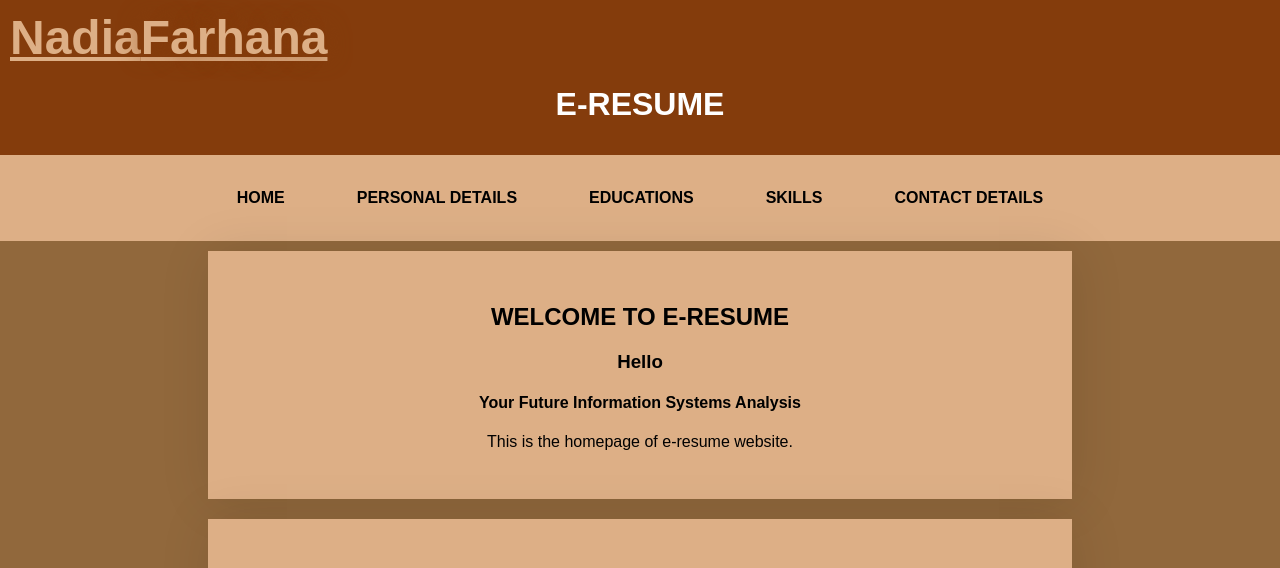
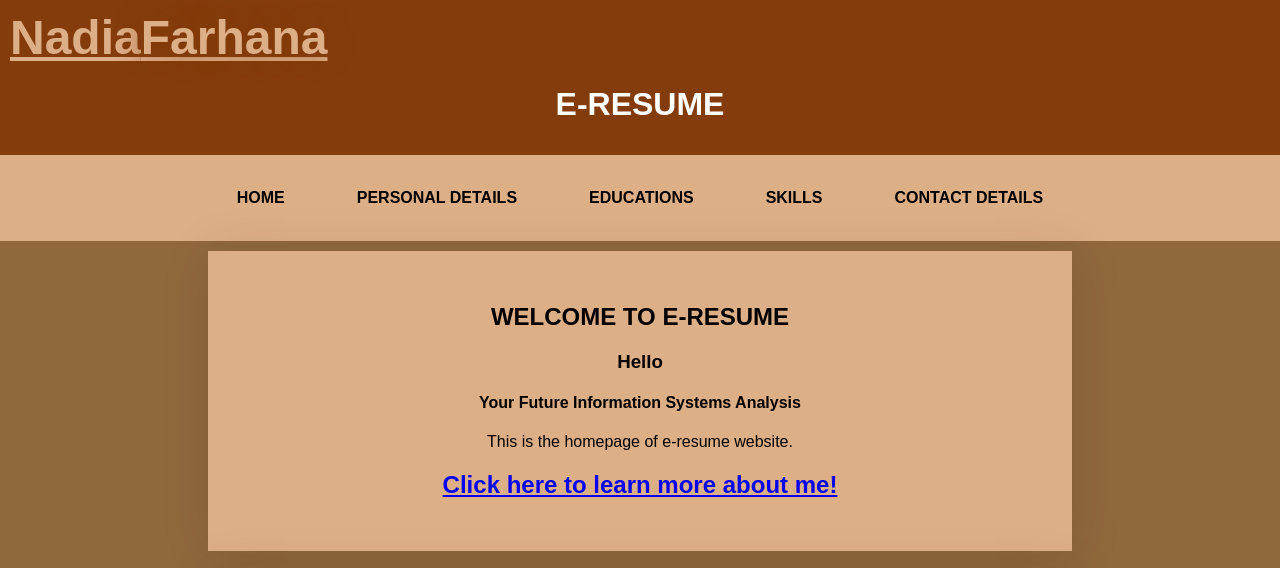
Before and after one commit to nadiaazmin/NadiaFarhana.github.io, a plain HTML site: page index.html in a window 1280 px wide. Shown: the top 568 px of the page. Drawn offline with Linux system fonts and the light colour scheme.

Commit message:
Add files via upload

```diff
--- a/index.html
+++ b/index.html
@@ -28,6 +28,7 @@
             <h3 style="text-align: center;">Hello</h3>
             <h4 style="text-align: center;">Your Future Information Systems Analysis</h4>
             <p>This is the homepage of e-resume website.</p>
+            <a href="./personaldetails"><h2>Click here to learn more about me!</h2></a>
         </section>
 
         <section class="content">
```
Also changed, not shown: personaldetails.html (+1 -1 lines).
